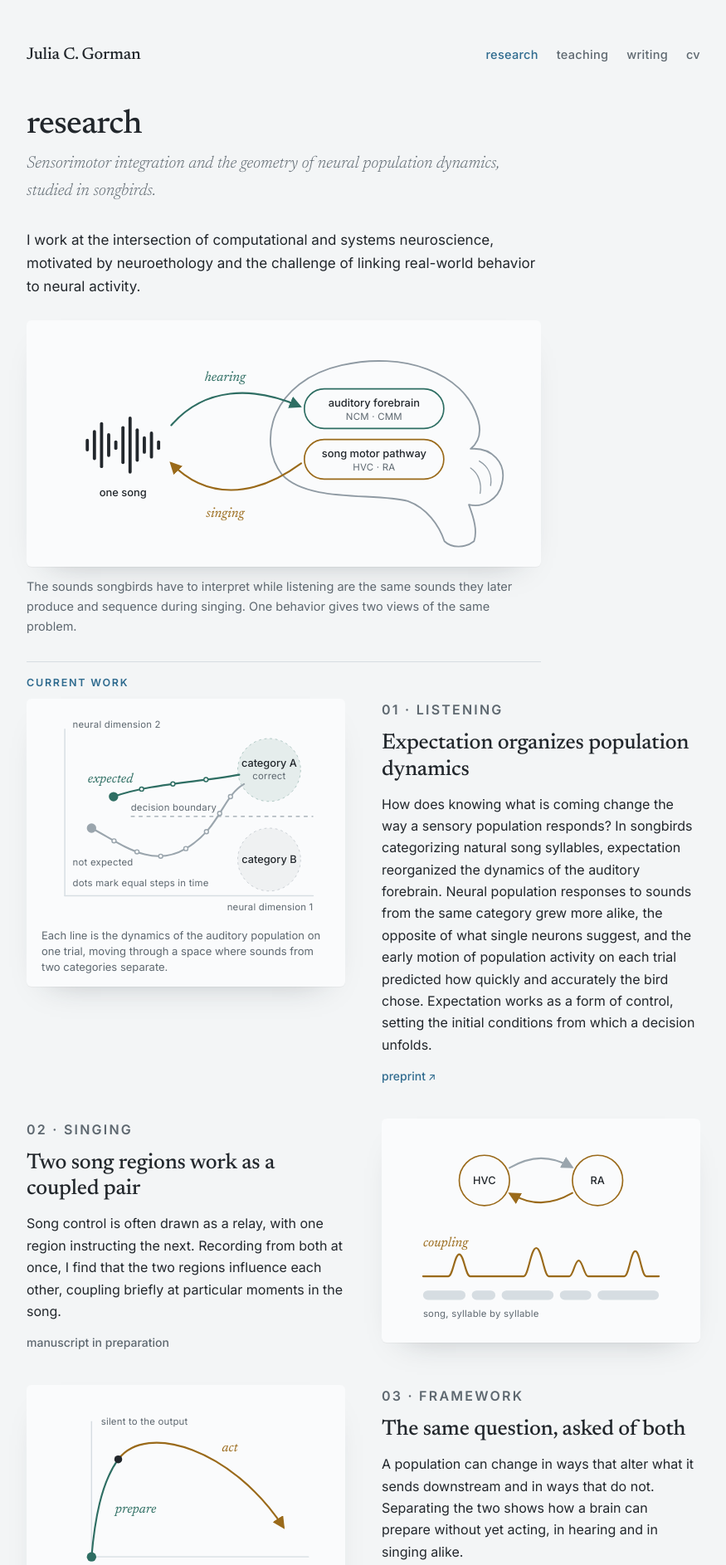
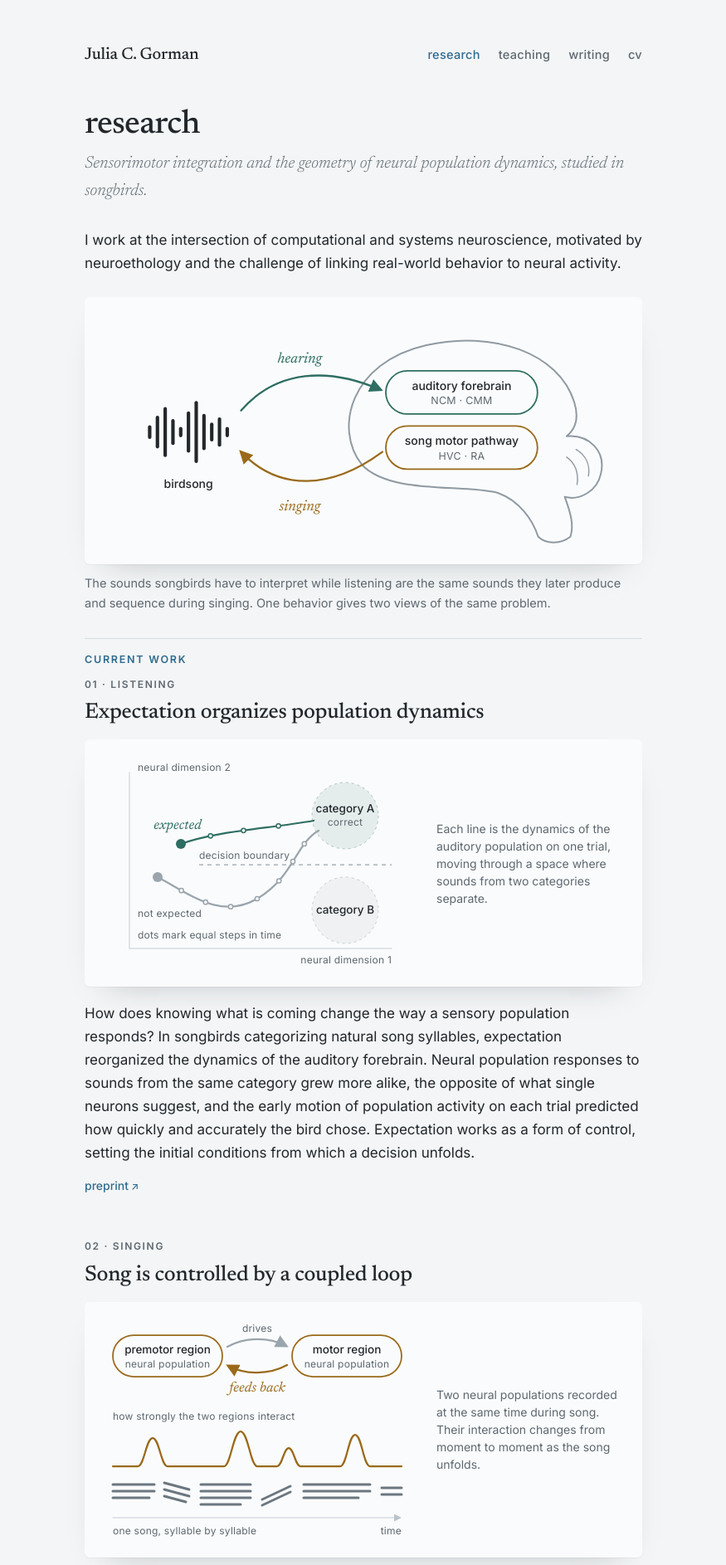
Before and after one commit to juliagorman/juliagorman.github.io, a Jekyll site: the page built from research.md, in a window 1280 px wide. Shown: the top 1886 px of the page at 83% size, without its empty margins (202-1077 px from the left). Built offline with Jekyll 4.4.1, drawn with Linux system fonts in a browser that asks for light colours; some of the changed text lies outside the part shown.

Commit message:
research update

```diff
--- a/assets/css/style.scss
+++ b/assets/css/style.scss
@@ -15,8 +15,8 @@
   --panel: #fafbfc;
   --serif: "Newsreader", "Iowan Old Style", Georgia, serif;
   --sans: "Inter", -apple-system, BlinkMacSystemFont, "Helvetica Neue", Arial, sans-serif;
-  --wrap: 860px;
-  --measure: 620px;
+  --wrap: 720px;
+  --measure: 100%;
 }
 
 * { box-sizing: border-box; }
@@ -368,16 +368,6 @@ a:hover { color: var(--accent-deep); text-decoration: underline; text-underline-
 
 /* ---------- research page ---------- */
 
-.statement {
-  font-family: var(--serif);
-  font-weight: 400;
-  font-size: 27px;
-  line-height: 1.36;
-  letter-spacing: -0.01em;
-  color: var(--ink);
-  margin: 0 0 0.9em;
-}
-.breakout { width: calc(min(var(--wrap), 100vw) - 48px); max-width: none; }
 .fig-panel-wide {
   margin: 1.6em 0 0.7em;
   padding: 10px 14px;
@@ -387,16 +377,14 @@ a:hover { color: var(--accent-deep); text-decoration: underline; text-underline-
 }
 .prose .caption { font-size: 14.5px; color: var(--ink-soft); margin-bottom: 0; }
 
-.project {
+.project { margin: 0 0 52px; }
+.project-fig {
   display: grid;
-  grid-template-columns: 1fr 1fr;
-  gap: 44px;
-  align-items: start;
-  margin: 0 0 40px;
-}
-.project.flip .project-fig { order: 2; }
-.project-fig {
-  padding: 12px;
+  grid-template-columns: minmax(0, 380px) 1fr;
+  gap: 10px 26px;
+  align-items: center;
+  margin: 16px 0 18px;
+  padding: 14px 18px;
   background: var(--panel);
   border-radius: 6px;
   box-shadow: 0 1px 0 rgba(0,0,0,0.04), 0 18px 40px -28px rgba(30,40,50,0.35);
@@ -407,11 +395,12 @@ a:hover { color: var(--accent-deep); text-decoration: underline; text-underline-
   letter-spacing: 0.14em;
   text-transform: uppercase;
   color: var(--ink-soft);
-  margin: 0 0 0.5em;
+  margin: 0 0 0.4em;
 }
-.prose .project h3 { margin: 0 0 0.45em; font-size: 26px; line-height: 1.2; }
-.prose .project p { font-size: 16px; margin: 0 0 0.8em; }
+.prose .project h3 { margin: 0; font-size: 26px; line-height: 1.2; }
+.prose .project p { margin: 0 0 0.8em; }
 .prose .project .links { font-size: 14px; margin-bottom: 0; }
+.prose .project .fig-note { font-size: 14px; line-height: 1.5; color: var(--ink-soft); margin: 0; }
 
 /* diagrams */
 .fig { display: block; width: 100%; height: auto; }
@@ -429,7 +418,8 @@ a:hover { color: var(--accent-deep); text-decoration: underline; text-underline-
 .fig-boundary { stroke: #9aa5ad; stroke-width: 1.25; stroke-dasharray: 5 5; }
 .f-soft-dot { fill: var(--panel); stroke: #9aa5ad; stroke-width: 1.5; }
 .f-a-dot { fill: var(--panel); stroke: var(--fig-a); stroke-width: 1.5; }
-.prose .project .fig-note { font-size: 13px; line-height: 1.45; color: var(--ink-soft); margin: 8px 6px 2px; }
+.fig-syl path { stroke: #6b7780; stroke-width: 3; stroke-linecap: round; fill: none; }
+.f-axis { fill: #b9c3ca; }
 .s-a { stroke: var(--fig-a); } .s-b { stroke: var(--fig-b); } .s-soft { stroke: #9aa5ad; }
 .f-a { fill: var(--fig-a); } .f-b { fill: var(--fig-b); } .f-soft { fill: #9aa5ad; } .f-ink { fill: var(--ink); } .f-rule { fill: var(--rule); }
 .t-a { fill: var(--fig-a); } .t-b { fill: var(--fig-b); }
@@ -471,9 +461,7 @@ a:hover { color: var(--accent-deep); text-decoration: underline; text-underline-
   .site-footer .wrap { flex-direction: column; }
   .footer-links a { margin-left: 0; margin-right: 18px; }
   .entry { grid-template-columns: 1fr; }
-  .statement { font-size: 22px; }
-  .project { grid-template-columns: 1fr; gap: 16px; margin-bottom: 36px; }
-  .project.flip .project-fig { order: 0; }
+  .project-fig { grid-template-columns: 1fr; padding: 10px 12px; }
   .prose .project h3 { font-size: 23px; }
   .fig-panel-wide { padding: 6px; overflow-x: auto; }
   .fig-panel-wide .fig { min-width: 500px; }
--- a/research.md
+++ b/research.md
@@ -14,41 +14,37 @@ I work at the intersection of computational and systems neuroscience, motivated
 
 ## current work
 
-<div class="breakout project">
+<div class="project">
+  <p class="kicker">01 · listening</p>
+  <h3>Expectation organizes population dynamics</h3>
   <div class="project-fig">
 {% include fig-listening.svg -%}
     <p class="fig-note">Each line is the dynamics of the auditory population on one trial, moving through a space where sounds from two categories separate.</p>
   </div>
-  <div>
-    <p class="kicker">01 · listening</p>
-    <h3>Expectation organizes population dynamics</h3>
-    <p>How does knowing what is coming change the way a sensory population responds? In songbirds categorizing natural song syllables, expectation reorganized the dynamics of the auditory forebrain. Neural population responses to sounds from the same category grew more alike, the opposite of what single neurons suggest, and the early motion of population activity on each trial predicted how quickly and accurately the bird chose. Expectation works as a form of control, setting the initial conditions from which a decision unfolds.</p>
-    <p class="links"><a href="https://doi.org/10.64898/2026.06.30.735699">preprint</a></p>
-  </div>
+  <p>How does knowing what is coming change the way a sensory population responds? In songbirds categorizing natural song syllables, expectation reorganized the dynamics of the auditory forebrain. Neural population responses to sounds from the same category grew more alike, the opposite of what single neurons suggest, and the early motion of population activity on each trial predicted how quickly and accurately the bird chose. Expectation works as a form of control, setting the initial conditions from which a decision unfolds.</p>
+  <p class="links"><a href="https://doi.org/10.64898/2026.06.30.735699">preprint</a></p>
 </div>
 
-<div class="breakout project flip">
+<div class="project">
+  <p class="kicker">02 · singing</p>
+  <h3>Song is controlled by a coupled loop</h3>
   <div class="project-fig">
 {% include fig-singing.svg -%}
+    <p class="fig-note">Two neural populations recorded at the same time during song. Their interaction changes from moment to moment as the song unfolds.</p>
   </div>
-  <div>
-    <p class="kicker">02 · singing</p>
-    <h3>Two song regions work as a coupled pair</h3>
-    <p>Song control is often drawn as a relay, with one region instructing the next. Recording from both at once, I find that the two regions influence each other, coupling briefly at particular moments in the song.</p>
-    <p class="links">manuscript in preparation</p>
-  </div>
+  <p>A learned song has to be commanded ahead of time, because signals take time to travel from brain to voice. The standard picture is a chain of command, in which a premotor region drives a motor region. Recording from both populations at once in singing birds, I find a loop. Each region's dynamics shape the other's, and the strength of that interaction rises and falls with the structure of the song. Treating the pair as a single coupled dynamical system suggests how the circuit keeps a fast sequence under control despite its own delays.</p>
+  <p class="links">manuscript in preparation</p>
 </div>
 
-<div class="breakout project">
+<div class="project">
+  <p class="kicker">03 · framework</p>
+  <h3>The same question, asked of both</h3>
   <div class="project-fig">
 {% include fig-framework.svg -%}
+    <p class="fig-note">Population activity can move along directions that change its output and along directions that do not. Preparation happens in the second kind.</p>
   </div>
-  <div>
-    <p class="kicker">03 · framework</p>
-    <h3>The same question, asked of both</h3>
-    <p>A population can change in ways that alter what it sends downstream and in ways that do not. Separating the two shows how a brain can prepare without yet acting, in hearing and in singing alike.</p>
-    <p class="links">large-scale electrophysiology · dynamical systems modeling · naturalistic behavior</p>
-  </div>
+  <p>A population can change in ways that alter what it sends downstream and in ways that do not. Separating the two shows how a brain can prepare without yet acting, in hearing and in singing alike.</p>
+  <p class="links">large-scale electrophysiology · dynamical systems modeling · naturalistic behavior</p>
 </div>
 
 ## where it is going
@@ -57,7 +53,7 @@ As a recipient of the NIH F99/K00 Predoctoral to Postdoctoral Transition Award,
 
 ## how I got here
 
-My research experience spans a range of disciplines. I started out in numerical analysis and number theory as an undergraduate. My formative experience as an NIH BP ENDURE fellow at Washington University in St. Louis gave me my first opportunity to work in an experimental neuroscience laboratory, and it instilled in me a lasting commitment to bridging computational models with experimental work through close collaboration with experimentalists.
+My research experience spans a range of disciplines. I began in mathematics at Seattle University, working in numerical analysis and number theory, and found my way to neuroscience by turning those tools on a biological question, <a href="https://journals.plos.org/ploscompbiol/article?id=10.1371/journal.pcbi.1009569">how midbrain neurons in barn owls integrate sound across frequencies</a>. A summer as an NIH BP ENDURE fellow at Washington University in St. Louis gave me my first opportunity to work in an experimental neuroscience laboratory, and it instilled in me a lasting commitment to bridging computational models with experimental work through close collaboration with experimentalists. Early in my PhD I studied active vision and vocal communication in marmosets, in the field and in the lab, before turning to songbirds.
 
 ## papers
 
```
Also changed, not shown: _includes/fig-loop.svg, _includes/fig-singing.svg.
